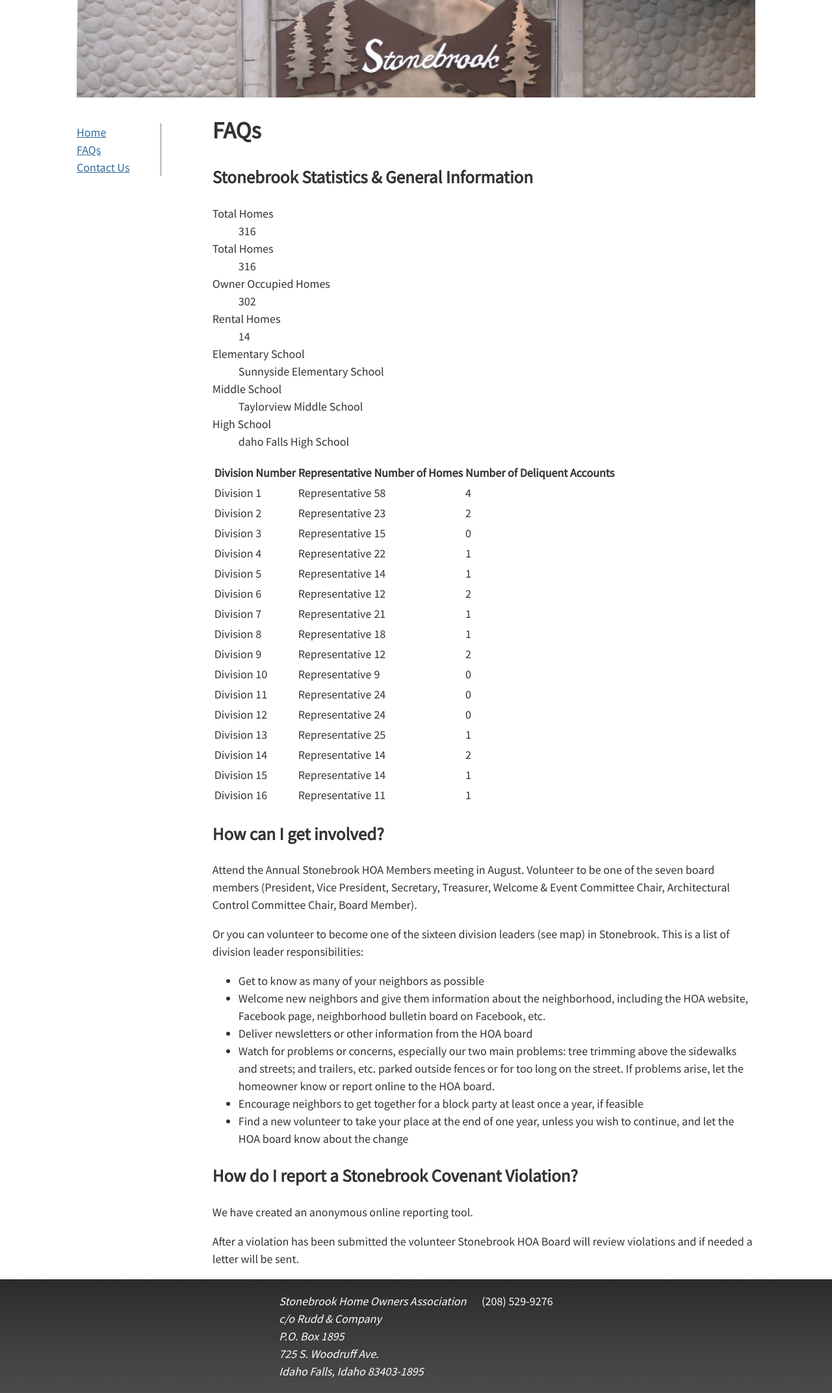
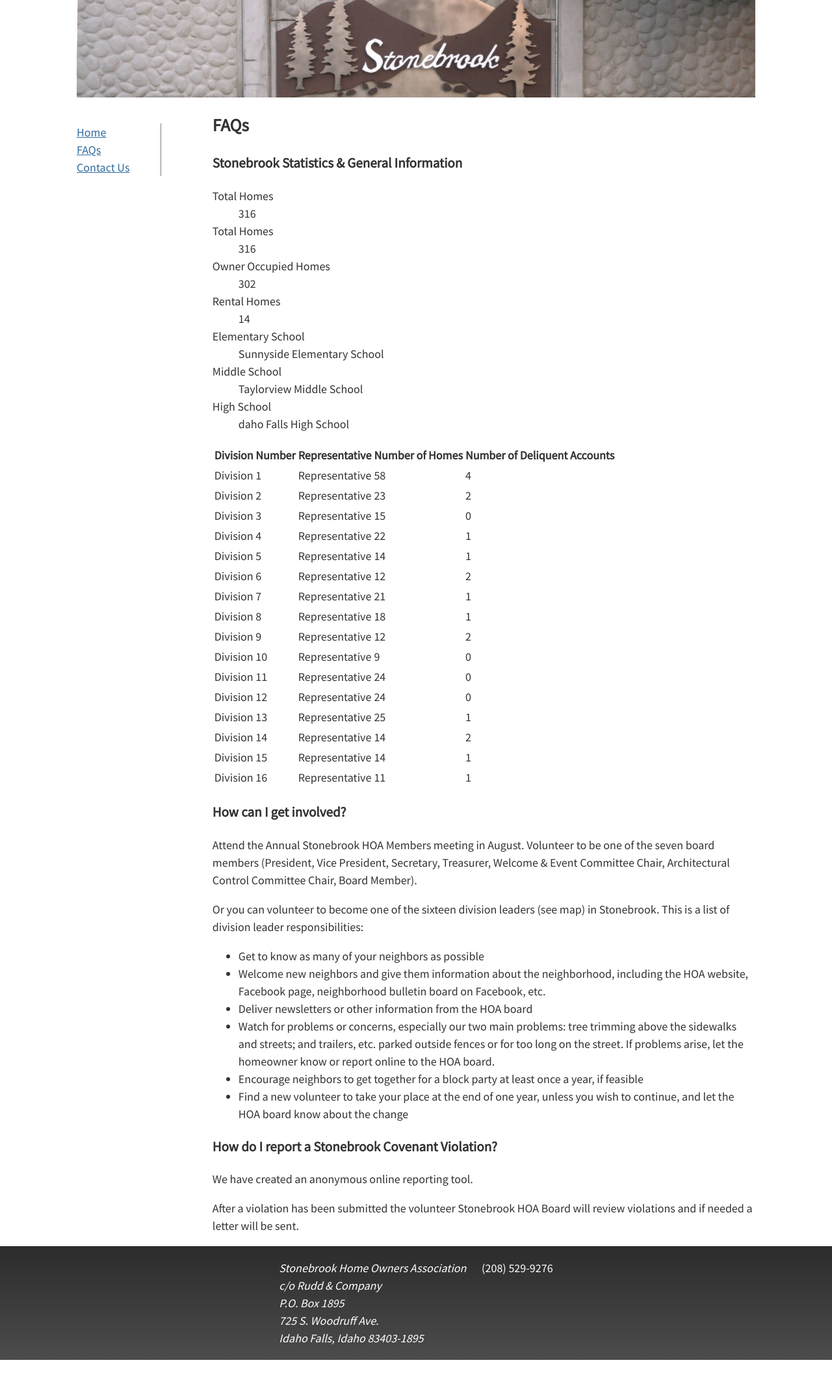
Before and after one commit to GarthDB/stonebrook-hoa, a Jekyll site: the page built from 02-faqs.html, in a window 1280 px wide. Shown: the whole page at 65% size. Built offline with Jekyll 4.4.1, drawn with Linux system fonts in a browser that asks for light colours; after the commit the page ends 2093 px from its top, so only the background shows below that.

Commit message:
:bug: fixed header structure

```diff
--- a/01-assessments.html
+++ b/01-assessments.html
@@ -3,7 +3,7 @@ layout: page
 title: Home
 permalink: /
 ---
-<h2>News:</h2>
+<h3>News:</h3>
 
 <p>Pursuant to Idaho Code Section 55-115, the Stonebrook HOA board is required to use the following approach in cases where violations of the covenants and restrictions have occurred:</p>
 
--- a/02-faqs.html
+++ b/02-faqs.html
@@ -3,7 +3,7 @@ layout: page
 title: FAQs
 permalink: /faqs/
 ---
-<h2>Stonebrook Statistics &amp; General Information</h2>
+<h3>Stonebrook Statistics &amp; General Information</h3>
 
 <dl>
   <dt>Total Homes</dt>
@@ -130,7 +130,7 @@ permalink: /faqs/
     </tr>
   </tbody>
 </table>
-<h2>How can I get involved?</h2>
+<h3>How can I get involved?</h3>
 <p>Attend the Annual Stonebrook HOA Members meeting in August. Volunteer to be one of the seven board members (President, Vice President, Secretary, Treasurer, Welcome & Event Committee Chair, Architectural Control Committee Chair, Board Member).</p>
 <p>Or you can volunteer to become one of the sixteen division leaders (see map) in Stonebrook. This is a list of division leader responsibilities:</p>
 <ul>
@@ -142,6 +142,6 @@ permalink: /faqs/
   <li>Encourage neighbors to get together for a block party at least once a year, if feasible</li>
   <li>Find a new volunteer to take your place at the end of one year, unless you wish to continue, and let the HOA board know about the change</li>
 </ul>
-<h2>How do I report a Stonebrook Covenant Violation?</h2>
+<h3>How do I report a Stonebrook Covenant Violation?</h3>
 <p>We have created an anonymous online reporting tool.</p>
 <p>After a violation has been submitted the volunteer Stonebrook HOA Board will review violations and if needed a letter will be sent.</p>
--- a/_layouts/page.html
+++ b/_layouts/page.html
@@ -1,5 +1,5 @@
 ---
 layout: default
 ---
-<h1>{{ page.title | smartify }}</h1>
+<h2>{{ page.title | smartify }}</h2>
 {{ page.content }}
```
